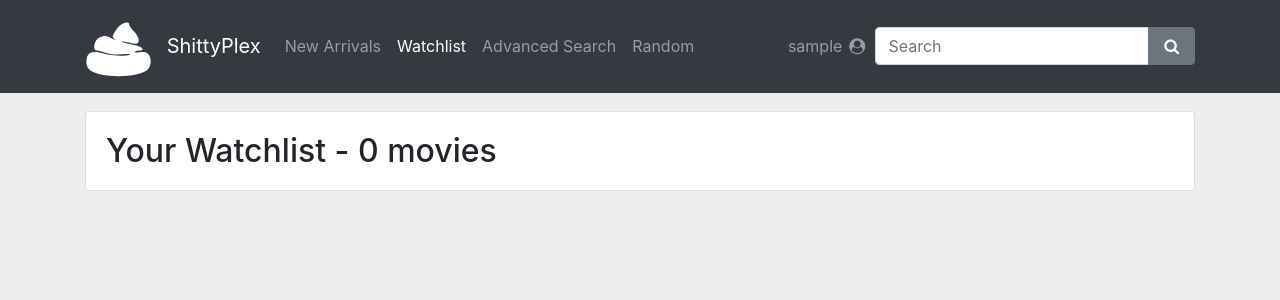
After one commit to mrfkelly46/ShittyPlex, a Django app: page /watchlist/ in a window 1280 px wide. The commit adds this page. Shown: the top 300 px of the page. Run offline with Django 3.2, Linux system fonts and the light colour scheme; the visitor is signed in with stand-in values (Sample User, id 1); data that the repository does not hold is empty; some libraries are stand-ins or nearby versions.

Commit message:
Added a 'Watchlist' page

```diff
--- a/MovieDB/templates/MovieDB/base.html
+++ b/MovieDB/templates/MovieDB/base.html
@@ -38,9 +38,10 @@
 
           <div class="collapse navbar-collapse" id="navbarContent">
             <div class="navbar-nav mr-auto">
-              <a class="nav-item nav-link" href="{% url 'MovieDB:new' %}">New Arrivals</a>
-              <a class="nav-item nav-link" href="{% url 'MovieDB:random' %}">Random</a>
-              <a class="nav-item nav-link" href="{% url 'MovieDB:advanced_search' %}" >Advanced Search</a>
+              <a class="nav-item nav-link {% if request.resolver_match.view_name == 'MovieDB:new' %}active{% endif %}" href="{% url 'MovieDB:new' %}">New Arrivals</a>
+              <a class="nav-item nav-link {% if request.resolver_match.view_name == 'MovieDB:watchlist' %}active{% endif %}" href="{% url 'MovieDB:watchlist' %}">Watchlist</a>
+              <a class="nav-item nav-link {% if request.resolver_match.view_name == 'MovieDB:advanced_search' %}active{% endif %}" href="{% url 'MovieDB:advanced_search' %}">Advanced Search</a>
+              <a class="nav-item nav-link {% if request.resolver_match.view_name == 'MovieDB:random' %}active{% endif %}" href="{% url 'MovieDB:random' %}">Random</a>
             </div>
 
             <div class="navbar-nav ml-auto">
--- /dev/null
+++ b/MovieDB/templates/MovieDB/watchlist.html
@@ -0,0 +1,19 @@
+{% extends 'MovieDB/base.html' %}
+{% load urlreplace %}
+
+{% block title %}
+  Your Watchlist
+{% endblock %}
+
+{% block content %}
+
+  <div class="card">
+    <div class="card-body">
+      <h2 class="card-title mb-0">Your Watchlist - {{ movies.paginator.count }} movies</h2>
+    </div>
+  </div>
+
+  {% include 'MovieDB/movie_list.html' with movies=movies %}
+  {% include 'MovieDB/pagination.html' with page_obj=movies %}
+
+{% endblock content %}
--- a/MovieDB/urls.py
+++ b/MovieDB/urls.py
@@ -10,6 +10,7 @@ urlpatterns = [
     path('movie/<int:id>/stream/', views.movie_stream, name='movie_stream'),
     path('movie/<int:id>/transcode/', views.movie_transcode, name='movie_transcode'),
     path('new/', views.new, name='new'),
+    path('watchlist/', views.watchlist, name='watchlist'),
     path('random/', views.random, name='random'),
     path('search/', views.search, name='search'),
     path('advanced_search/', views.advanced_search, name='advanced_search'),
--- a/MovieDB/views.py
+++ b/MovieDB/views.py
@@ -112,16 +112,21 @@ def movie_transcode(request, id):
 def new(request):
     context = {}
     movies = db_search(order_by_1='-added', user=request.user)
-    if len(movies) == 1:
-        response = redirect('MovieDB:movie', id=movies[0].id)
-        return response
-    # context['movies'] = movies
-
     paginator = Paginator(movies, 20)
     page_number = request.GET.get('page')
     context['movies'] = paginator.get_page(page_number)
 
     return render(request, 'MovieDB/new.html', context)
+
+@login_required
+def watchlist(request):
+    context = {}
+    movies = db_search(order_by_1='?', user=request.user, saved='yes')
+    paginator = Paginator(movies, 20)
+    page_number = request.GET.get('page')
+    context['movies'] = paginator.get_page(page_number)
+
+    return render(request, 'MovieDB/watchlist.html', context)
 
 def random(request):
     # Randomly order movies, take the first result
```
